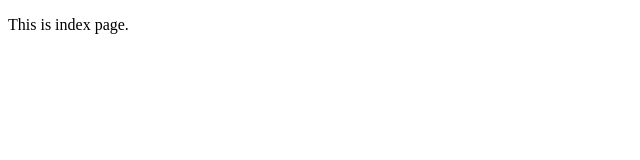
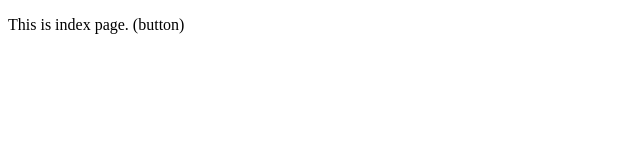
Before and after one commit to shankkarpal46/Practice, a plain HTML site: page index.html in a window 1280 px wide. Shown: the full height of the page, 0-640 px from the left. Drawn offline with Linux system fonts and the light colour scheme.

```diff
--- a/index.html
+++ b/index.html
@@ -6,6 +6,6 @@
     <title>Home Page</title>
 </head>
 <body>
-    <p>This is index page.</p>
+    <p>This is index page. (button)</p>
 </body>
 </html>
```
